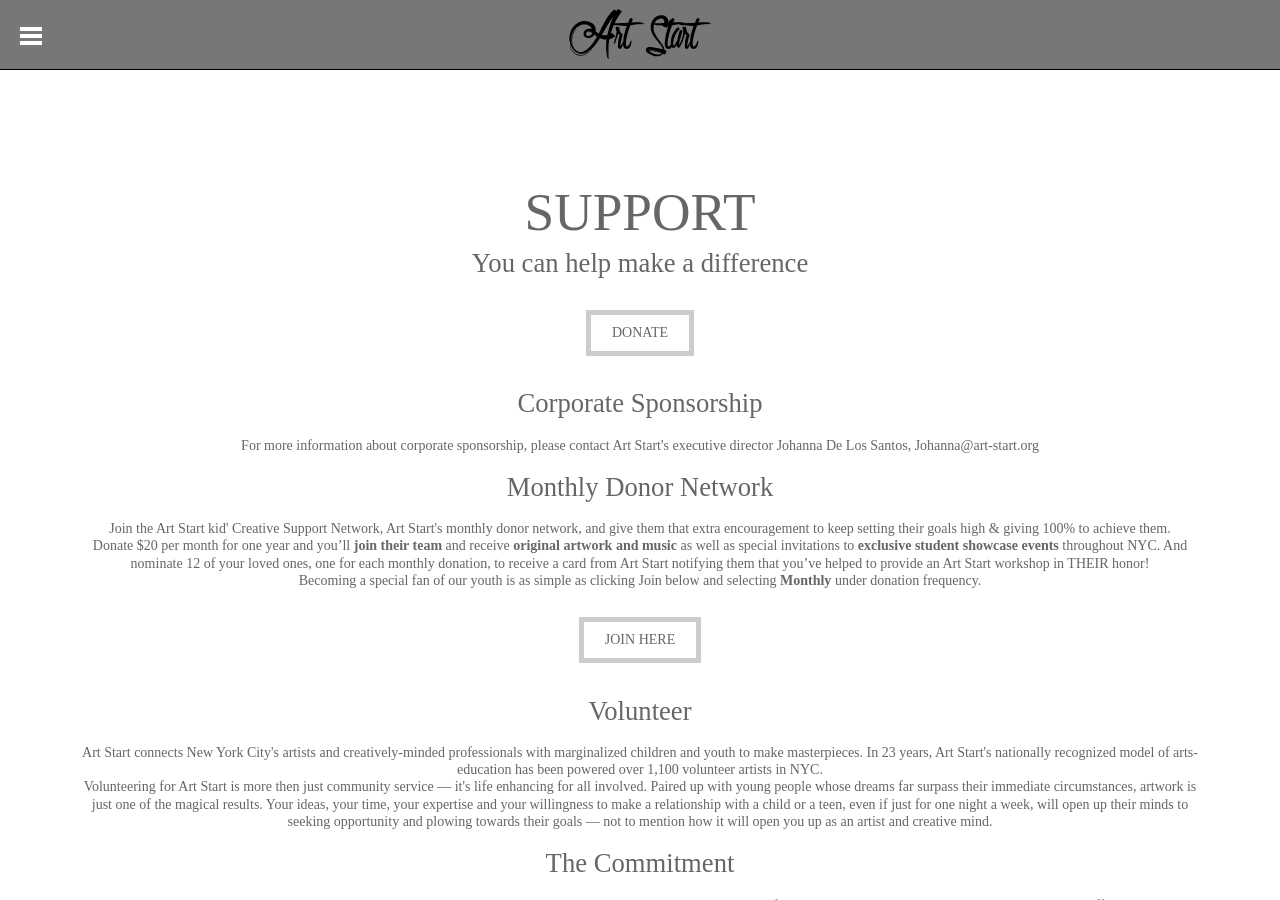
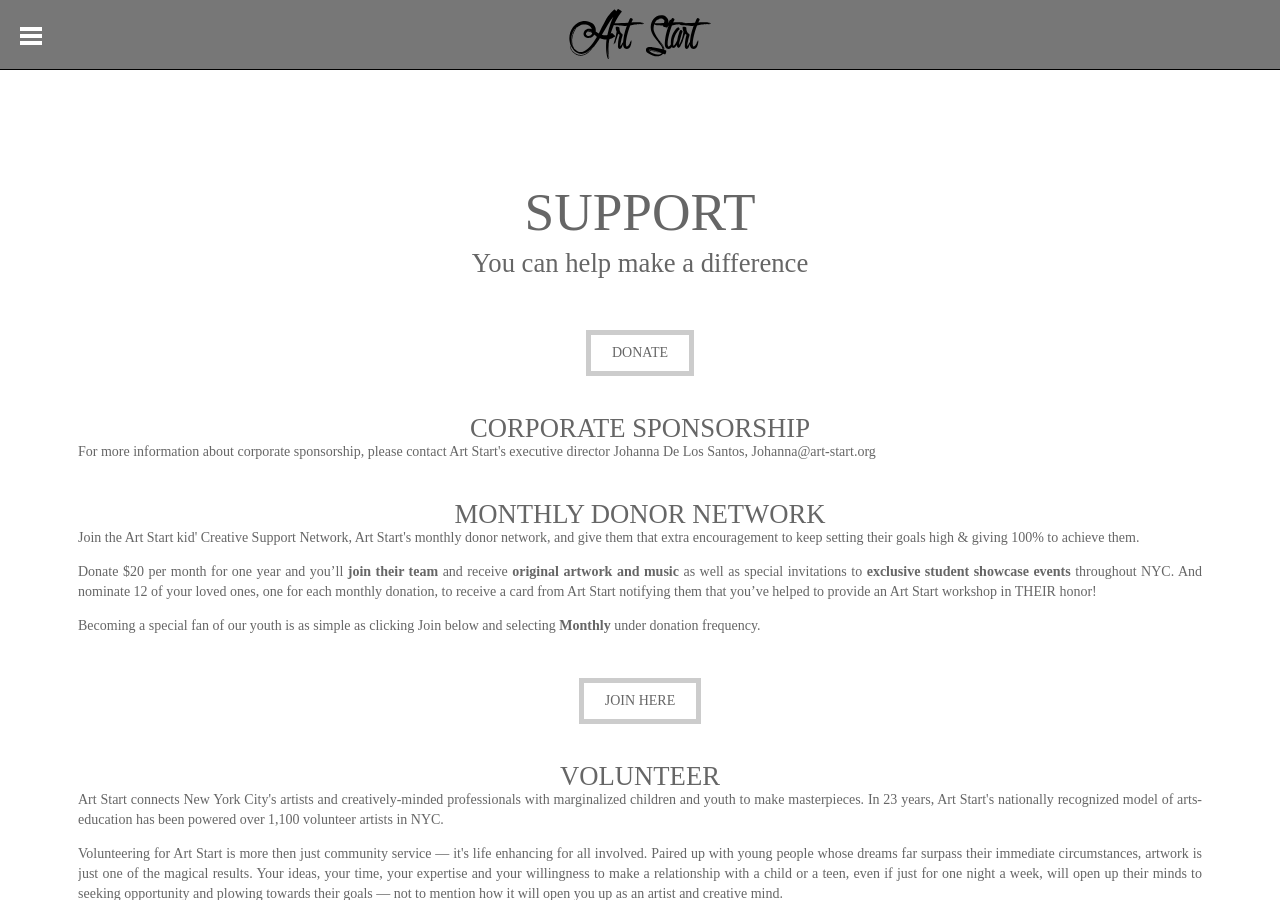
Before and after one commit to card0127/zerofive, a Jekyll site: the page built from support.html, in a window 1280 px wide and 900 px high. Built offline with Jekyll 4.4.1, drawn with Linux system fonts in a browser that asks for light colours; nearby versions of some CDN libraries; Markdown is read by kramdown in place of the engine named in the settings.

Commit message:
refractor(html): adjust header and indentations

```diff
--- a/support.html
+++ b/support.html
@@ -5,41 +5,40 @@
 <h1>SUPPORT</h1>
 
 	<h2>You can help make a difference</h2>
-
+<div class="container">
 	<div class="centered"><a href="#" class="primary-btn">DONATE</a></div>
 
-	<h2>Corporate Sponsorship</h2>
+		<h3>Corporate Sponsorship</h3>
 		<p>For more information about corporate sponsorship, please contact Art Start's executive director Johanna De Los Santos, <a href="url">Johanna@art-start.org</a></p>
 
-<a name="welcomeback"></a>
-	<h2>Monthly Donor Network</h2>
+		<h3>Monthly Donor Network</h3>
 		<p>Join the Art Start kid' Creative Support Network, Art Start's monthly donor network, and give them that extra encouragement to keep setting their goals high & giving 100% to achieve them.
 		<p>Donate $20 per month for one year and you’ll <b>join their team</b> and receive <b>original artwork and music</b> as well as special invitations to <b>exclusive student showcase events</b> throughout NYC. And nominate 12 of your loved ones, one for each monthly donation, to receive a card from Art Start notifying them that you’ve helped to provide an Art Start workshop in THEIR honor!</p>
 		<p>Becoming a special fan of our youth is as simple as clicking <a href="url">Join</a> below and selecting <b>Monthly</b> under donation frequency.</p>
 
 		<div class="centered"><a href="#" class="primary-btn">JOIN HERE</a></div>
 
-	<h2>Volunteer</h2>
+		<h3>Volunteer</h3>
 		<p><a href="url">Art Start</a> connects New York City's artists and creatively-minded professionals with marginalized children and youth to make masterpieces. In 23 years, Art Start's nationally recognized model of arts-education has been powered over <a href="url">1,100 volunteer artists</a> in NYC.</p>
 		<p>Volunteering for Art Start is more then just community service — it's life enhancing for all involved. Paired up with young people whose dreams far surpass their immediate circumstances, artwork is just one of the magical results. Your ideas, your time, your expertise and your willingness to make a relationship with a child or a teen, even if just for one night a week, will open up their minds to seeking opportunity and plowing towards their goals — not to mention how it will open you up as an artist and creative mind.</p>
 
-	<h2>The Commitment</h2>
+		<h3>The Commitment</h3>
 		<p>Art Start volunteers have many ways to contribute to our mission, but the main one is to be a Workshop Volunteer in any of our three programs, <a href="url">Homeless Youth Outreach,</a> <a href="url">Youth Offender Outreach,</a> and <a href="url">Emerging Artists-in-Residence,</a> which requires of you to:</p>
 
 
 		<ol>
 		  <li id="normal-li">Commit to a full "session", one night per week, with no more than TWO absences.</li>
-	  <li id="notmal-li">Have a background or interest in the arts and a willingness to help lead a project based on your interests.</li>
+		  <li id="normal-li">Have a background or interest in the arts and a willingness to help lead a project based on your interests.</li>
 		  <li id="normal-li">Have experience working with groups of children or teens, either in a classroom setting, summer camp, daycare, or large family.</li>
 		  <li id="normal-li">Have a positive, open mind, and believe that anything is possible with vision and commitment.</li>
 		  <li id="normal-li">Attend a one-on-one interview, undergo a federal sex offender background check ($25 at the cost of the volunteer), and undergo a volunteer artist orientation for 2-3 hours on your designated volunteer weeknight during the week directly preceding the start date of your session (see below Schedule)</li>
 		</ol>
 
-	<h2>The Schedule</h2>
+		<h3>The Schedule</h3>
 		<p>Art Start is currently recruiting volunteers for our WINTER 2015 session, running January 12th – March 20th, a total of 10 workshops.</p>
 		<p>Art Start workshops take place on weeknight evenings, between the hours of 4-9pm.  Most workshops are 1.5 hours long and the starting time depends on the program.  Art Start workshops are located in Chelsea, Downtown Brooklyn, Bushwick Brooklyn, South Bronx, and Harlem. Workshops include visual arts, music, dance, photography/film, music recording, and arts & media industry professional development. Ages of youth participants range from 5-21.</p>
 
-	<h2> Portrait Project Traveling Exhibition</h2>
+		<h3> Portrait Project Traveling Exhibition</h3>
 		<p>Bring the portraits and stories of Art Start's Portrait Project to your Art Start-approved school, non-profit organization, or office. The exhibition includes 14 larger-than-life prints, sized at approximately 48 x 32, full color, mounted on foam core, accompanied by custom plexi-glass shelves to hold each portrait's unique story. Stories can also be printed and hung with images for an additional fee.</p>
 		<p>To find out more, contact: <a href="url">Johanna@art-start.org</a></p>
 
```
Lines whose indentation alone changed are shown as unchanged.
